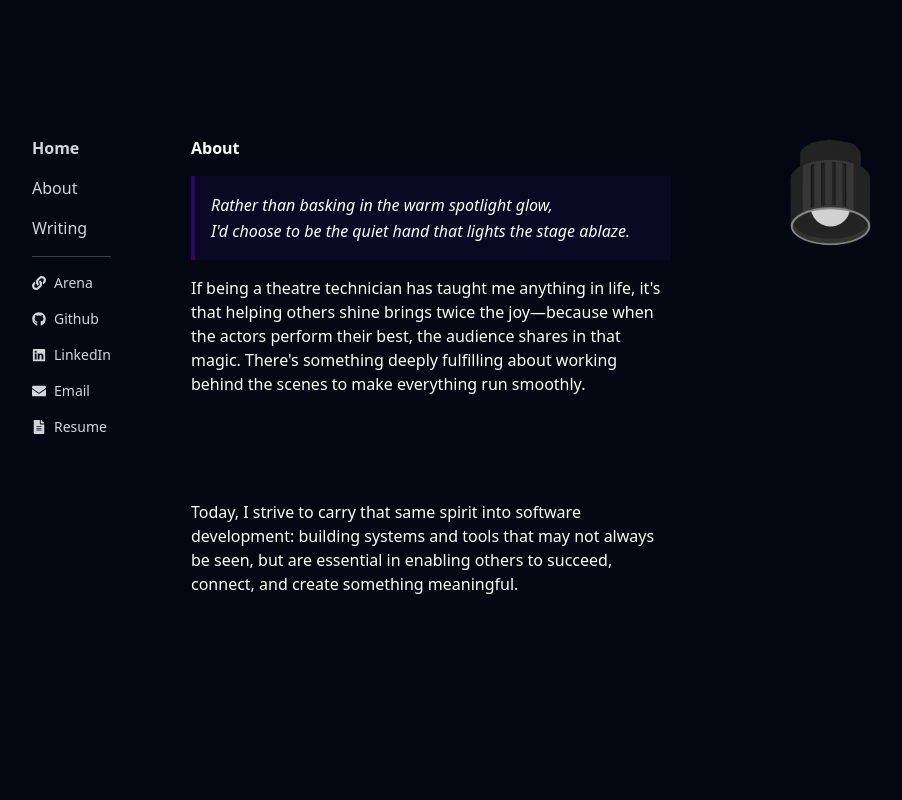
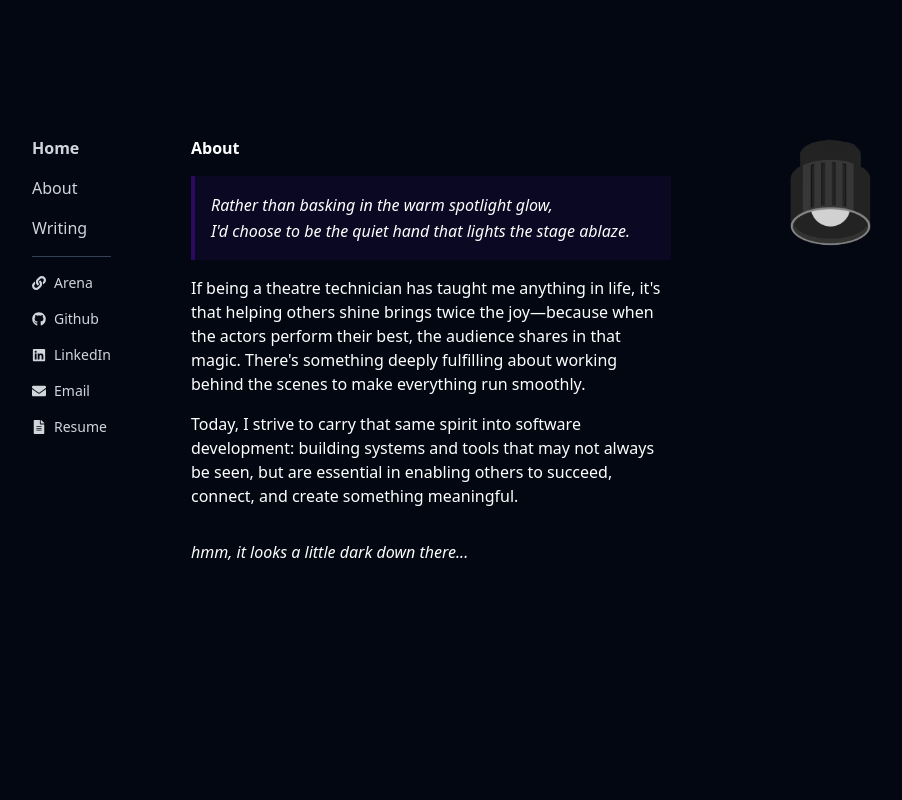
Before and after one commit to vichua2006/personal-site, a React (Vite) app: page /about in a window 1280 px wide. Shown: the top 800 px of the page, without its empty margins (209-1111 px from the left). Built offline with nearby package versions, Linux system fonts and the light colour scheme.

Commit message:
chore: remove testing text

```diff
--- a/src/pages/About.tsx
+++ b/src/pages/About.tsx
@@ -1,5 +1,4 @@
 import { useEffect } from "react";
-import SpotlightText from "src/components/SpotlightText";
 
 const About = () => {
   useEffect(() => {
@@ -34,11 +33,6 @@ const About = () => {
         everything run smoothly.
       </p>
 
-      {/* TESTING: Hidden spotlight text - leave this for testing purposes */}
-      <p className="my-4">
-        <SpotlightText>This is a hidden text element for testing the spotlight reveal effect. Turn on the spotlight and move your cursor over this area to see it appear!</SpotlightText>
-      </p>
-
       <p className="my-4">
         Today, I strive to carry that same spirit into software development:
         building systems and tools that may not always be seen, but are
@@ -47,7 +41,7 @@ const About = () => {
       </p>
 
       <p className="my-8 italic">
-        <SpotlightText>hmm, it looks a little dark down there...</SpotlightText>
+        hmm, it looks a little dark down there...
       </p>
     </div>
   );
```
